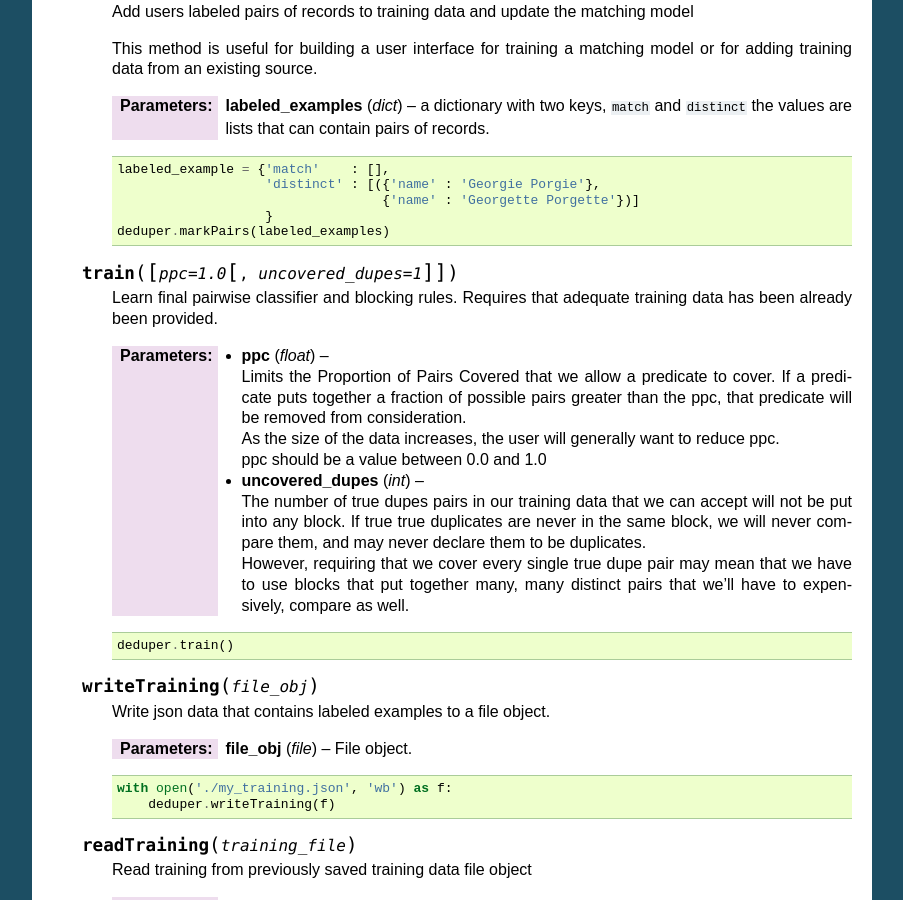
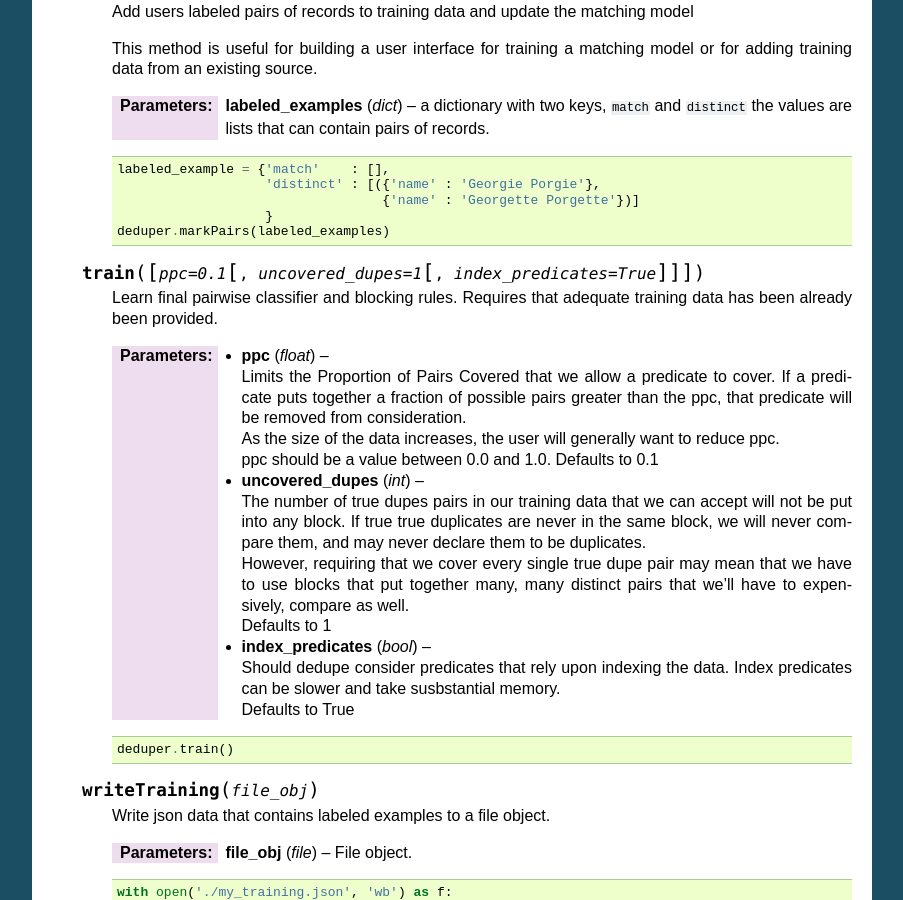
Before and after one commit to dedupeio/dedupe, a Sphinx documentation site: the page built from docs/API-documentation.rst, in a window 1280 px wide and 900 px high, scrolled down 1540 px. Shown: the whole window, without its empty margins (198-1101 px from the left). Built offline with Sphinx 7.4.7, drawn with Linux system fonts in a browser that asks for light colours; some of the changed text lies outside the part shown.

Commit message:
add index_predicates arg to train, closes #362

```diff
--- a/docs/common_learning_methods.rst
+++ b/docs/common_learning_methods.rst
@@ -35,35 +35,44 @@
       deduper.markPairs(labeled_examples)
 
 
-.. py:method:: train([ppc=1.0, [uncovered_dupes=1]])
+.. py:method:: train([ppc=0.1, [uncovered_dupes=1, [index_predicates=True]]])
 
    Learn final pairwise classifier and blocking rules. Requires that
    adequate training data has been already been provided.
 
    :param float ppc: Limits the Proportion of Pairs Covered that we
-		      allow a predicate to cover. If a predicate puts
-		      together a fraction of possible pairs greater
-		      than the ppc, that predicate will be removed
-		      from consideration.
+		     allow a predicate to cover. If a predicate puts
+		     together a fraction of possible pairs greater
+		     than the ppc, that predicate will be removed from
+		     consideration.
 
-		      As the size of the data increases, the user will
-		      generally want to reduce ppc.
+		     As the size of the data increases, the user will
+		     generally want to reduce ppc.
 
-		      ppc should be a value between 0.0 and 1.0
+		     ppc should be a value between 0.0 and
+		     1.0. Defaults to 0.1
 
    :param int uncovered_dupes: The number of true dupes pairs in our
-				training data that we can accept will
-				not be put into any block. If true
-				true duplicates are never in the same
-				block, we will never compare them, and
-				may never declare them to be
-				duplicates.
+			       training data that we can accept will
+			       not be put into any block. If true true
+			       duplicates are never in the same block,
+			       we will never compare them, and may
+			       never declare them to be duplicates.
 
-				However, requiring that we cover every
-				single true dupe pair may mean that we
-				have to use blocks that put together
-				many, many distinct pairs that we'll
-				have to expensively, compare as well.
+			       However, requiring that we cover every
+			       single true dupe pair may mean that we
+			       have to use blocks that put together
+			       many, many distinct pairs that we'll
+			       have to expensively, compare as well.
+
+			       Defaults to 1
+
+   :param bool index_predicates: Should dedupe consider predicates
+				 that rely upon indexing the
+				 data. Index predicates can be slower
+				 and take susbstantial memory.
+
+				 Defaults to True
 
    .. code:: python
 
```
Also changed, not shown: CHANGELOG.md (+3 -0 lines), 1 other file.
